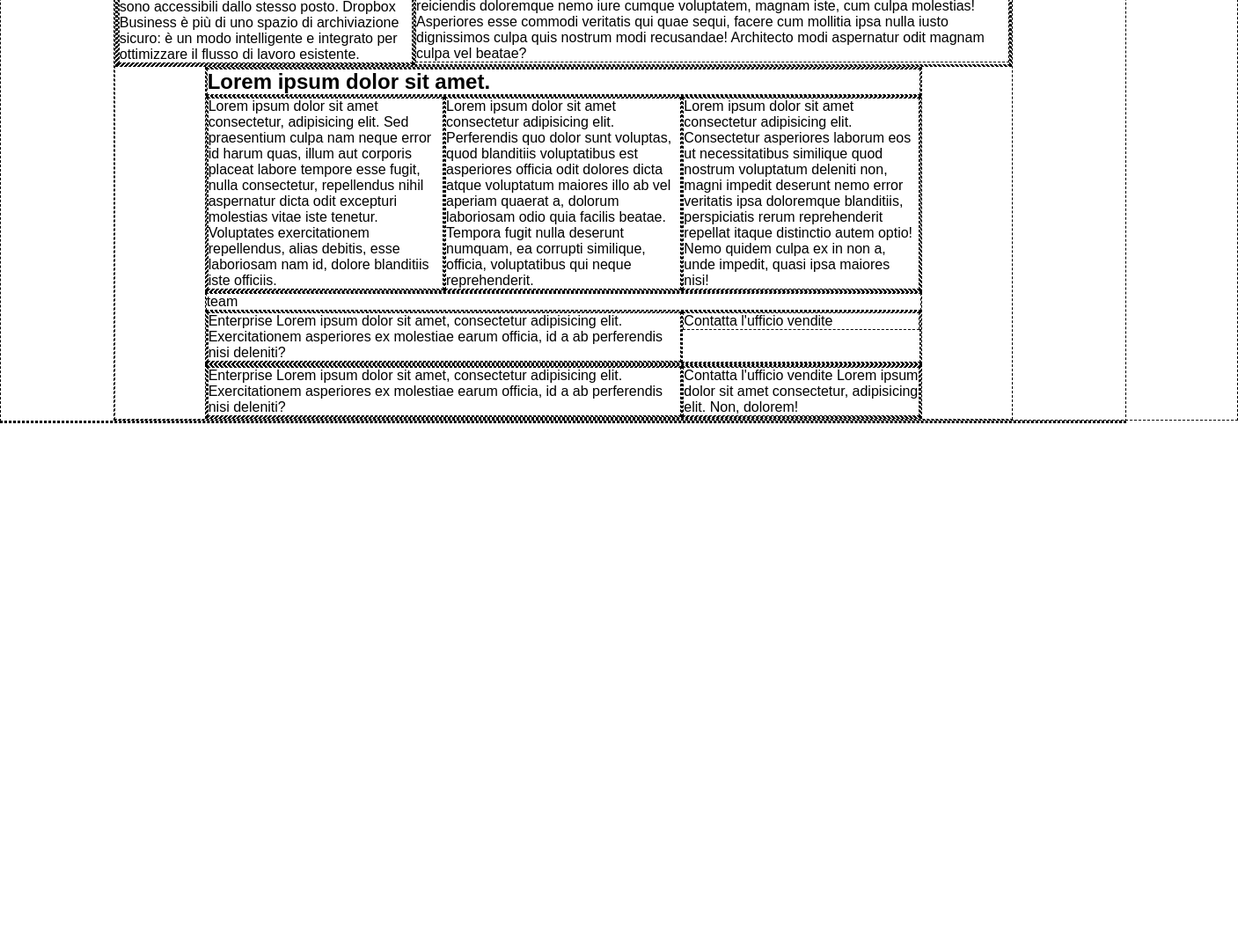
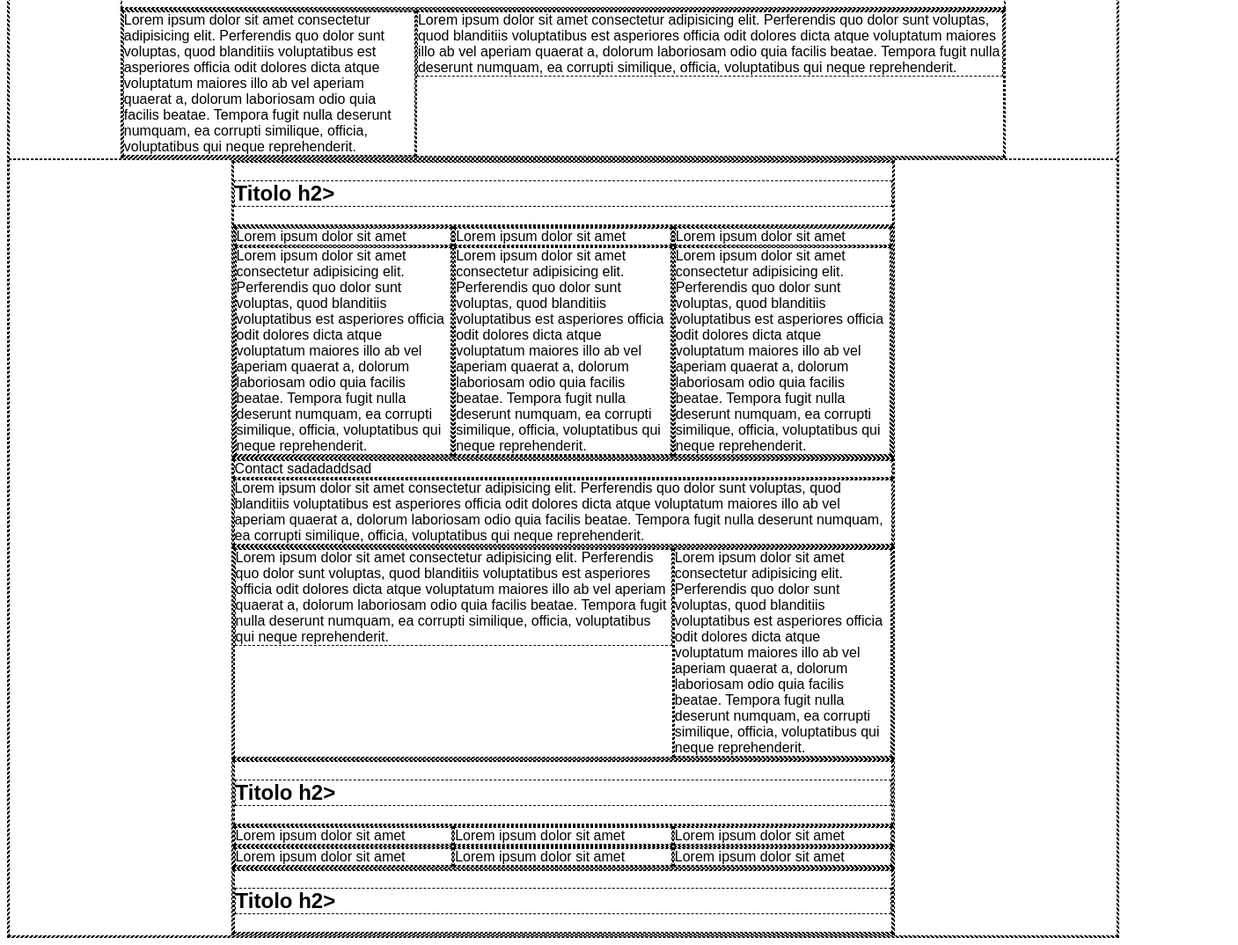
Before and after one commit to giorgiadifranco/htmlcss-dropbox, a plain HTML site: page index.html in a window 1280 px wide. Shown: the part 160-1234 px from the top of the page at 88% size, 1407 px wide, since content can reach past the window. Before the commit the page ends 800 px from the top, so only its background shows below. Drawn offline with Linux system fonts and the light colour scheme.

Commit message:
fix_layout_2

```diff
--- a/CSS/style.css
+++ b/CSS/style.css
@@ -1,7 +1,7 @@
 /* #region common */
 *{
-    margin:0;
-    padding:0;
+    /*    margin:0;
+        padding:0;*/
         box-sizing: border-box;
     }
 
@@ -24,7 +24,12 @@ body{
     /* #endregion debug */
 
     /* #region utilities */
-
+    .col-4{
+        width: calc((100%/12)*4);
+    }
+    .col-8{
+        width: calc((100%/12)*8);
+    }
     .d-flex{
         display: flex;
     }
@@ -39,97 +44,6 @@ body{
         margin:0 auto;
         width: 100%;
     }
-.container{
-    width: 100%;
-    margin-left: 10%;
-}
-.container_lg{
-    width:80%
-}
-.container_sm{
-    width: 80%;
-    margin-left:10%;
-}
-.space{
-    width: 100%;
-}
-.row{
-    display: flex;
-}
-.col-4{
-    width: calc((100%/12)*4);
-
-}
-.col-8{
-    width: calc((100%/12)*8);
-}
-.plane{
-    width: 100%;
-}
-.card{
-    width:100%
-    display: flex;
-}
-
-/* #regionerror */
-/*.hero{
-
-    width: 100%;
-    margin-bottom:10px;
-    background-color: var(--drop-bghero);
-    justify-content: center;
-
-}
-.container{
-
-    padding: 2rem;
-    width:80%;
-
-}
-.container_lg{
-    width: 80%;
-    margin:0;
-}
-.container_sm   {
-    display: flex;
-    width: 80%;
-    /*margin: 0;
-    margin-top: 6rem;
-    margin-bottom: 6rem;
-    flex-wrap: wrap;
-    align-items: stretch;
-
-}
-.row{
-    display:flex;
-    width: 100%;
-
-}
-img{
-    max-width: 100%;
-}
-.title_hero{
-    width: 80%;
-    display: flex;
-    justify-content: center;
-    padding:1rem;
-    margin-left:10%
-
-}
-.title_business{
-    width: 80%;
-    display: flex;
-    justify-content: center;
-    padding:3rem;
-    margin-left:10%;/*display: flex;
-    justify-content: center;
-} */
-/* #endregion error */
-
-/* #endregion utilities */
-
-/* #region header */
-
     .h_left{
         width:50%;
         padding: 1rem;
@@ -150,8 +64,6 @@ img{
             }
         }
     }
-
-
     .h_right{
         width:50%;
         padding:1rem;
@@ -174,12 +86,8 @@ img{
                 background-color: var(--drop-cta);
                 border-radius: 10%;
             }
-
-
-
         }
-
-
+    }
     .menu_right{
 
         padding-right: 10px;
@@ -192,11 +100,36 @@ img{
             color: var(--drop-ttxt);
 
         }
+    }
+    /* #endregion header */
+
+    /* region main */
+    .main-container{
+        width: 100%;
+    }
+
+    .hero-container{
+        width: 100%;
+    }
+
+    .title-container{
+        width: 80%;
+        margin-left: 10%;
+        margin-right: 10%;
+    }
+
+    .image-container{
+        width: 80%;
+        margin-left: 10%;
+        margin-right: 10%;
 
     }
 
+    .content-container {
+        width: 100%;
     }
-
-/* #endregion header */
-
-/* region main */
+    .container-sm{
+        width: 60%;
+        margin-left: 20%;
+        margin-right: 20%;
+    }
--- a/index.html
+++ b/index.html
@@ -3,11 +3,12 @@
 <head>
     <meta charset="UTF-8">
     <meta name="viewport" content="width=device-width, initial-scale=1.0">
-    <title>Dropbox</title>
+    <title>Drop_b_2</title>
     <link rel="stylesheet" href="https://cdnjs.cloudflare.com/ajax/libs/font-awesome/6.6.0/css/all.min.css" integrity="sha512-Kc323vGBEqzTmouAECnVceyQqyqdsSiqLQISBL29aUW4U/M7pSPA/gEUZQqv1cwx4OnYxTxve5UMg5GT6L4JJg==" crossorigin="anonymous" referrerpolicy="no-referrer" />
     <link rel="stylesheet" href="./CSS/style.css">
 </head>
 <body class="debug">
+    <!--header-->
     <header>
         <div id="header">
             <div class="headerContent d-flex">
@@ -31,75 +32,108 @@
                         <span><a class="login" href="#">Supporto</a></span>
                         <span><a href="#">Contatta Ufficio Vedite</a></span>
                     </div>
-
-
+                </div>
+            </div>
         </div>
     </header>
-
-
-
-
     <!--header-->
 
     <main class="app_main">
-
-        <div class="container">
-            <div class="container_lg">
-                <section class="hero">
-                <div class="space">
-                    <h1>Lorem, ipsum dolor sit amet consectetur <br> adipisicing elit. Ab, soluta.</h1>
+        <div class="main-container">
+            <div class="hero-container">
+                <div class="title-container">
+                    <div class="card"><h1>TITLE</h1></div>
+                </div>
+                <div class="image-container">
+                    <div class="row d-flex">
+                        <div class="col-4">
+                            <div class="card">Lorem ipsum dolor sit amet consectetur adipisicing elit. Perferendis quo dolor sunt voluptas, quod blanditiis voluptatibus est asperiores officia odit dolores dicta atque voluptatum maiores illo ab vel aperiam quaerat a, dolorum laboriosam odio quia facilis beatae. Tempora fugit nulla deserunt numquam, ea corrupti similique, officia, voluptatibus qui neque reprehenderit.</div>
+                        </div>
+                        <div class="col-8">
+                            <div class="card">Lorem ipsum dolor sit amet consectetur adipisicing elit. Perferendis quo dolor sunt voluptas, quod blanditiis voluptatibus est asperiores officia odit dolores dicta atque voluptatum maiores illo ab vel aperiam quaerat a, dolorum laboriosam odio quia facilis beatae. Tempora fugit nulla deserunt numquam, ea corrupti similique, officia, voluptatibus qui neque reprehenderit.</div>
+                        </div>
+                    </div>
+                </div>
+            </div>
+            <div class="content-container">
+                <div class="container-sm">
+                    <div class="plan-container">
+                        <div class="card"><h2>Titolo h2></h2></div>
+                        <div class="row d-flex">
+                            <div class="col-4">
+                                <div class="row">
+                                    <div class="card">Lorem ipsum dolor sit amet</div>
                                 </div>
                                 <div class="row">
-                    <div class="col-4">
-                        <div class="card">
-                            <p> Tutti i tuoi strumenti, contenuti e collaboratori sono accessibili dallo stesso posto.
-                                Dropbox Business è più di uno spazio di archiviazione sicuro: è un modo intelligente e integrato per ottimizzare il flusso di lavoro esistente.
-                                </p>
+                                    <div class="card">Lorem ipsum dolor sit amet consectetur adipisicing elit. Perferendis quo dolor sunt voluptas, quod blanditiis voluptatibus est asperiores officia odit dolores dicta atque voluptatum maiores illo ab vel aperiam quaerat a, dolorum laboriosam odio quia facilis beatae. Tempora fugit nulla deserunt numquam, ea corrupti similique, officia, voluptatibus qui neque reprehenderit.</div>
                                 </div>
                             </div>
-                    <div class="col-8">
-                        <div class=card>
-                            <img src="">
-                        Lorem ipsum, dolor sit amet consectetur adipisicing elit. Neque accusamus voluptate ratione, reiciendis doloremque nemo iure cumque voluptatem, magnam iste, cum culpa molestias! Asperiores esse commodi veritatis qui quae sequi, facere cum mollitia ipsa nulla iusto dignissimos culpa quis nostrum modi recusandae! Architecto modi aspernatur odit magnam culpa vel beatae?</div>
+                            <div class="col-4">
+                                <div class="row">
+                                    <div class="card">Lorem ipsum dolor sit amet</div>
+                                </div>
+                                <div class="row">
+                                    <div class="card">Lorem ipsum dolor sit amet consectetur adipisicing elit. Perferendis quo dolor sunt voluptas, quod blanditiis voluptatibus est asperiores officia odit dolores dicta atque voluptatum maiores illo ab vel aperiam quaerat a, dolorum laboriosam odio quia facilis beatae. Tempora fugit nulla deserunt numquam, ea corrupti similique, officia, voluptatibus qui neque reprehenderit.</div>
                                 </div>
                             </div>
-                </section>
-                <!--sezione hero-->
-                <div class="container_sm">
-                    <div class="plane">
-                        <h2>Lorem ipsum dolor sit amet.</h2>
+                            <div class="col-4">
+                                <div class="row">
+                                    <div class="card">Lorem ipsum dolor sit amet</div>
                                 </div>
                                 <div class="row">
-                        <div class="col-4">
-                            <div class="card">Lorem ipsum dolor sit amet consectetur, adipisicing elit. Sed praesentium culpa nam neque error id harum quas, illum aut corporis placeat labore tempore esse fugit, nulla consectetur, repellendus nihil aspernatur dicta odit excepturi molestias vitae iste tenetur. Voluptates exercitationem repellendus, alias debitis, esse laboriosam nam id, dolore blanditiis iste officiis.</div>
+                                    <div class="card">Lorem ipsum dolor sit amet consectetur adipisicing elit. Perferendis quo dolor sunt voluptas, quod blanditiis voluptatibus est asperiores officia odit dolores dicta atque voluptatum maiores illo ab vel aperiam quaerat a, dolorum laboriosam odio quia facilis beatae. Tempora fugit nulla deserunt numquam, ea corrupti similique, officia, voluptatibus qui neque reprehenderit.</div>
+                                </div>
+                            </div>
+                        </div>
+                    </div>
+                    <div class="contact-container">
+                        <div class="row">
+                            <div class="card">Contact sadadaddsad</div>
+                        </div>
+                        <div class="row">
+                            <div class="card">Lorem ipsum dolor sit amet consectetur adipisicing elit. Perferendis quo dolor sunt voluptas, quod blanditiis voluptatibus est asperiores officia odit dolores dicta atque voluptatum maiores illo ab vel aperiam quaerat a, dolorum laboriosam odio quia facilis beatae. Tempora fugit nulla deserunt numquam, ea corrupti similique, officia, voluptatibus qui neque reprehenderit.</div>
+                        </div>
+                    </div>
+                    <div class="partner-container">
+                        <div class="row d-flex">
+                            <div class="col-8">
+                                <div class="card">Lorem ipsum dolor sit amet consectetur adipisicing elit. Perferendis quo dolor sunt voluptas, quod blanditiis voluptatibus est asperiores officia odit dolores dicta atque voluptatum maiores illo ab vel aperiam quaerat a, dolorum laboriosam odio quia facilis beatae. Tempora fugit nulla deserunt numquam, ea corrupti similique, officia, voluptatibus qui neque reprehenderit.</div>
                             </div>
                             <div class="col-4">
                                 <div class="card">Lorem ipsum dolor sit amet consectetur adipisicing elit. Perferendis quo dolor sunt voluptas, quod blanditiis voluptatibus est asperiores officia odit dolores dicta atque voluptatum maiores illo ab vel aperiam quaerat a, dolorum laboriosam odio quia facilis beatae. Tempora fugit nulla deserunt numquam, ea corrupti similique, officia, voluptatibus qui neque reprehenderit.</div>
-                        </div><!--inserire card?-->
-                        <div class="col-4">
-                            <div class="card">Lorem ipsum dolor sit amet consectetur adipisicing elit. Consectetur asperiores laborum eos ut necessitatibus similique quod nostrum voluptatum deleniti non, magni impedit deserunt nemo error veritatis ipsa doloremque blanditiis, perspiciatis rerum reprehenderit repellat itaque distinctio autem optio! Nemo quidem culpa ex in non a, unde impedit, quasi ipsa maiores nisi!</div>
-                        </div><!--inserire card?-->
-                    </div>
-                </div>
-                <div class="container_sm">
-                    <div class="plane">team</div>
-                    <div class="row">
-                        <div class="col-8">
-                            <div class="card">Enterprise Lorem ipsum dolor sit amet, consectetur adipisicing elit. Exercitationem asperiores ex molestiae earum officia, id a ab perferendis nisi deleniti?</div>
-                        </div>
-                        <div class="col-4">
-                            <div class="card">Contatta l'ufficio vendite</div>
                             </div>
                         </div>
                     </div>
-                <div class="container_sm">
-                    <!--inserire un po di padding o margin-->
+                    <div class="services-container">
                         <div class="row">
-                        <div class="col-8">
-                            <div class="card">Enterprise Lorem ipsum dolor sit amet, consectetur adipisicing elit. Exercitationem asperiores ex molestiae earum officia, id a ab perferendis nisi deleniti?</div>
+                            <div class="card"><h2>Titolo h2></h2></div>
+                        </div>
+                        <div class="row d-flex">
+                            <div class="col-4">
+                                <div class="card">Lorem ipsum dolor sit amet</div>
                             </div>
                             <div class="col-4">
-                            <div class="card">Contatta l'ufficio vendite Lorem ipsum dolor sit amet consectetur, adipisicing elit. Non, dolorem!</div>
+                                <div class="card">Lorem ipsum dolor sit amet</div>
+                            </div>
+                            <div class="col-4">
+                                <div class="card">Lorem ipsum dolor sit amet</div>
+                            </div>
+                        </div>
+                        <div class="row d-flex">
+                            <div class="col-4">
+                                <div class="card">Lorem ipsum dolor sit amet</div>
+                            </div>
+                            <div class="col-4">
+                                <div class="card">Lorem ipsum dolor sit amet</div>
+                            </div>
+                            <div class="col-4">
+                                <div class="card">Lorem ipsum dolor sit amet</div>
+                            </div>
+                        </div>
+                    </div>
+                    <div class="ads-container">
+                        <div class="row">
+                            <div class="card"><h2>Titolo h2></h2></div>
                         </div>
                     </div>
                 </div>
@@ -107,15 +141,4 @@
         </div>
     </main>
 
-
-
-    <!--main-->
-
-                <!--button o span -inserire bgcolor-->
-
-
-    <footer></footer>
-    <!--footer-->
-
 </body>
-</html>
```
Lines whose indentation alone changed are shown as unchanged.
